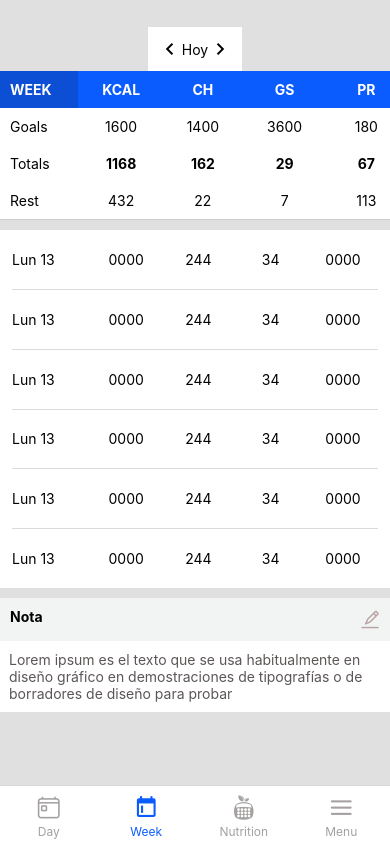
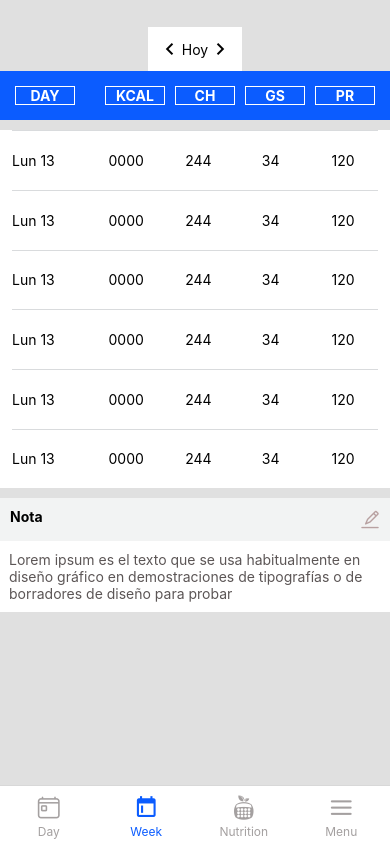
Before and after one commit to ariel151515/Flextonica, a React Native app in the folder Flextonica-Frontend/: screen /Week in a window 390 px wide. Built offline with nearby package versions, Linux system fonts and the light colour scheme.

Commit message:
trabajando en el box

```diff
--- a/Flextonica-Frontend/components/Box.jsx
+++ b/Flextonica-Frontend/components/Box.jsx
@@ -1,137 +1,99 @@
-import React from 'react';
-import { View, Text, StyleSheet, Platform } from 'react-native';
+import React, {useState} from 'react';
+import { View, Text, StyleSheet, Platform, TextInput } from 'react-native';
 
-export const BoxItems = ({ texto, Kcal, ch, gs, pr, box }) => {
-  const styles = StyleSheet.create({
-    item: {
-      flexDirection: 'row',
-      justifyContent: 'space-between',
-      alignItems: 'center',
-      //borderBottomWidth: 0.5,
-      //borderBottomColor: '#ccc',
-    },
-    boxAzul: {
-      backgroundColor: texto === 'Totals' || texto === 'Rest' || texto === 'Goals' ? '#ffffff' : '#0C4FD4',
-      width: '20%',
-      paddingTop: 10,
-      paddingBottom: 10,
-      paddingLeft: 10,
-      paddingRight: 10,
-    },
-    itemNum: {
-      flexDirection: 'row',
-      justifyContent: 'space-between',
-      alignItems: 'center',
-      width: '75%',
-      padding: 2
-    },
-    itemNumUn: {
-      width: '15%',
-      alignItems: 'center',
-    },
-    itemNumDos: {
-      width: '15%',
-      alignItems: 'center',
-    },
-    itemNumTres: {
-      width: '15%',
-      alignItems: 'center',
-    },
-    itemNumCuatro: {
-      width: '15%',
-      alignItems: 'center',
-    },
-    negrita: {
-      fontWeight: 'bold',
-    },
-    tituloBlanco: {
-      color: '#FFF',
-      fontWeight: 'bold',
-    },
-    text: {
-      color: '#FFF',
-      fontWeight: 'bold',
+
+export const Box = () => {
+
+  const [value0, setValue0] = useState("DAY");
+  const [value1, setValue1] = useState("KCAL");
+  const [value2, setValue2] = useState("CH");
+  const [value3, setValue3] = useState("GS");
+  const [value4, setValue4] = useState("PR");
+
+  const handleInputChange = (text, setValue) => {
+    if (text === "0") {
+      setValue("");
+    } else {
+      setValue(text);
     }
-  });
+  };
+
 
   return (
-    <View style={styles.item}>
-      <View style={styles.boxAzul}>
-        <Text style={box === 'diario' && styles.tituloBlanco }>
-          {texto}
-        </Text>
-      </View>
-
-      <View style={styles.itemNum}>
-        <View style={styles.itemNumUn}>
-
-          {box === 'diario' ? <Text style={styles.text}>{Kcal}</Text> :  <Text style={texto === 'Totals'  ? styles.negrita : null}>{Kcal}
-          </Text>}
-
-
-        </View>
-
-        <View style={styles.itemNumDos}>
-        {box === 'diario' ? <Text style={styles.text}>{ch}</Text> :  <Text style={texto === 'Totals'  ? styles.negrita : null}>{ch}
-          </Text>}
-        </View>
-
-        <View style={styles.itemNumTres}>
-        {box === 'diario' ? <Text style={styles.text}>{gs}</Text> :  <Text style={texto === 'Totals'  ? styles.negrita : null}>{gs}
-          </Text>}
-        </View>
-
-        <View style={styles.itemNumCuatro}>
-        {box === 'diario' ? <Text style={styles.text}>{pr}</Text> :  <Text style={texto === 'Totals'  ? styles.negrita : null}>{pr}
-          </Text>}
-        </View>
+    <View style={styles.contenedor}>
+      <View style={styles.header}>
+          <View>
+            <TextInput
+                  style={[styles.textBox, { width: 60, textAlign: 'center', color: 'white', fontWeight:'bold',textAlign:'center', paddingTop:'10', borderColor: 'white', borderWidth: 1 }]} // Establecer el ancho
+                  value={value0}
+                  onChangeText={text => handleInputChange(text, setValue1)}
+                  editable={true} // Primer input editable
+                  placeholder="0000"
+                  keyboardType="numeric" // Solo números
+                />
+          </View>
+          <View style={styles.headerItems}>
+              <TextInput
+                style={[styles.textBox, { width: 60, textAlign: 'center', color: 'white', fontWeight:'bold',textAlign:'center', paddingTop:'10', borderColor: 'white', borderWidth: 1 }]} // Establecer el ancho
+                value={value1}
+                onChangeText={text => handleInputChange(text, setValue1)}
+                editable={true} // Primer input editable
+                placeholder="0000"
+                keyboardType="numeric" // Solo números
+              />
+               <TextInput
+                style={[styles.textBox, { width: 60, textAlign: 'center', color: 'white', fontWeight:'bold',textAlign:'center', paddingTop:'10', borderColor: 'white', borderWidth: 1 }]} // Establecer el ancho
+                value={value2}
+                onChangeText={text => handleInputChange(text, setValue1)}
+                editable={true} // Primer input editable
+                placeholder="0000"
+                keyboardType="numeric" // Solo números
+              />
+               <TextInput
+                style={[styles.textBox, { width: 60, textAlign: 'center', color: 'white', fontWeight:'bold',textAlign:'center', paddingTop:'10', borderColor: 'white', borderWidth: 1 }]} // Establecer el ancho
+                value={value3}
+                onChangeText={text => handleInputChange(text, setValue1)}
+                editable={true} // Primer input editable
+                placeholder="0000"
+                keyboardType="numeric" // Solo números
+              />
+               <TextInput
+                style={[styles.textBox, { width: 60, textAlign: 'center', color: 'white', fontWeight:'bold', textAlign:'center', paddingTop:'10', borderColor: 'white', borderWidth: 1 }]} // Establecer el ancho
+                value={value4}
+                onChangeText={text => handleInputChange(text, setValue1)}
+                editable={true} // Primer input editable
+                placeholder="0000"
+                keyboardType="numeric" // Solo números
+              />
+          </View>
       </View>
     </View>
   );
 };
 
-const Box = ({titulo}) => {
-  return (
-    <View style={styles.contenedor}>
-      <View style={styles.barraAzul}>
-        <BoxItems
-          texto={titulo}
-          Kcal="KCAL"
-          ch="CH"
-          gs="GS"
-          pr="PR"
-          box="diario"
-        />
-      </View>
-
-      <BoxItems texto="Goals" Kcal="1600" ch="1400" gs="3600" pr="180" />
-      <BoxItems texto="Totals" Kcal="1168" ch="162" gs="29" pr="67" />
-      <BoxItems texto="Rest" Kcal="432" ch="22" gs="7" pr="113" />
-    </View>
-  );
-};
 
 const styles = StyleSheet.create({
   contenedor: {
-    backgroundColor: '#FFF',
-    borderBottomWidth: 0.5,
-    borderBottomColor: '#ccc',
     width: '100%',
-    ...Platform.select({
-      ios: {
-        shadowColor: 'rgba(0, 0, 0, 0.16)',
-        shadowOffset: { width: 0, height: 1 },
-        shadowOpacity: 0.4,
-        shadowRadius: 2,
-      },
-      android: {
-        elevation: 2,
-      },
-    }),
+    justifyContent: 'center',
+    alignItems: 'center',
+    backgroundColor: '#000',
   },
-  barraAzul: {
+  header: {
+    display:'flex',
+    flexDirection: 'row',
+    justifyContent:'space-between',
+    width: '100%',
     backgroundColor: '#0B5CFF',
-    color: '#ffff',
+    padding: 15,
+  },
+  headerItems: {
+    display: 'flex',
+    flexDirection: 'row',
+    justifyContent:'space-between',
+    alignItems: 'center',
+    gap:10,
+    backgroundColor: '#0B5CFF',
   }
 });
 
--- a/Flextonica-Frontend/components/ContenedorMacrosSemanal.jsx
+++ b/Flextonica-Frontend/components/ContenedorMacrosSemanal.jsx
@@ -5,7 +5,7 @@ export const Item = ({ dia }) => {
   const [value1, setValue1] = useState("");
   const [value2, setValue2] = useState("244");
   const [value3, setValue3] = useState("34");
-  const [value4, setValue4] = useState("");
+  const [value4, setValue4] = useState("120");
 
   const handleInputChange = (text, setValue) => {
     if (text === "0") {
@@ -55,9 +55,11 @@ export const Item = ({ dia }) => {
   );
 };
 
+
 const ContenedorMacrosSemanal = () => {
   return (
     <View style={styles.containerBox}>
+      <View style={{ backgroundColor: '#D9DBDD', height: 0.7 }}></View>
       <Item dia="Lun 13" />
       <View style={{ backgroundColor: '#D9DBDD', height: 0.7 }}></View>
       <Item dia="Lun 13" />
@@ -83,6 +85,7 @@ const styles = StyleSheet.create({
     marginBottom: 10,
   },
   containerBox: {
+    flex: 1,
     backgroundColor: '#fff',
     marginTop: 10,
     marginBottom: 10,
```
